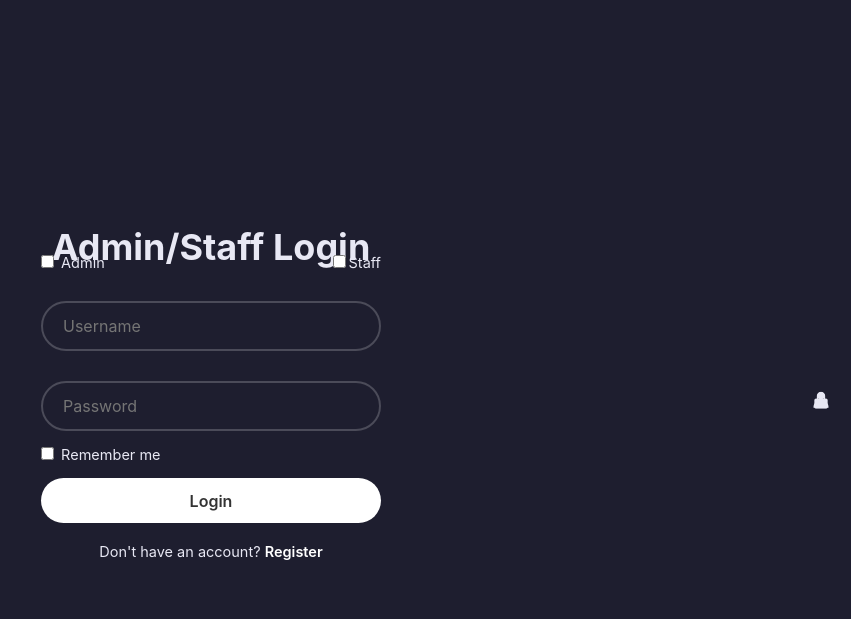
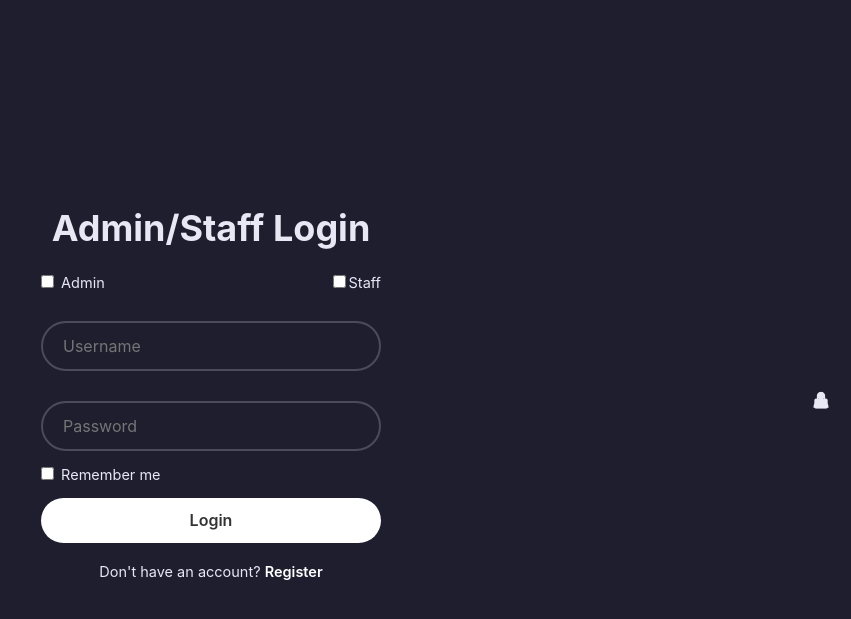
Before and after one commit to MuizzuddinNorisham/amms-group-project, a PHP site: page /AdminLogin.html in a window 1280 px wide. Shown: the top 619 px of the page, without its empty margins (429-1280 px from the left). Run offline with PHP 8.4, Linux system fonts and the light colour scheme; some libraries are stand-ins or nearby versions.

Commit message:
update margin checkbox

```diff
--- a/AMMS/StyleAdmin.css
+++ b/AMMS/StyleAdmin.css
@@ -117,6 +117,7 @@ body {
 }
 
 .wrapper .admin-staff {
+    margin-top: 40px;
     display:flex;
     justify-content: space-between;
     font-size: 14.5px;
@@ -124,6 +125,7 @@ body {
 }
 
 .admin-staff label input {
+    margin-top: 40px;
     accent-color: #fff;
     margin-right: 3px;
 }
```
